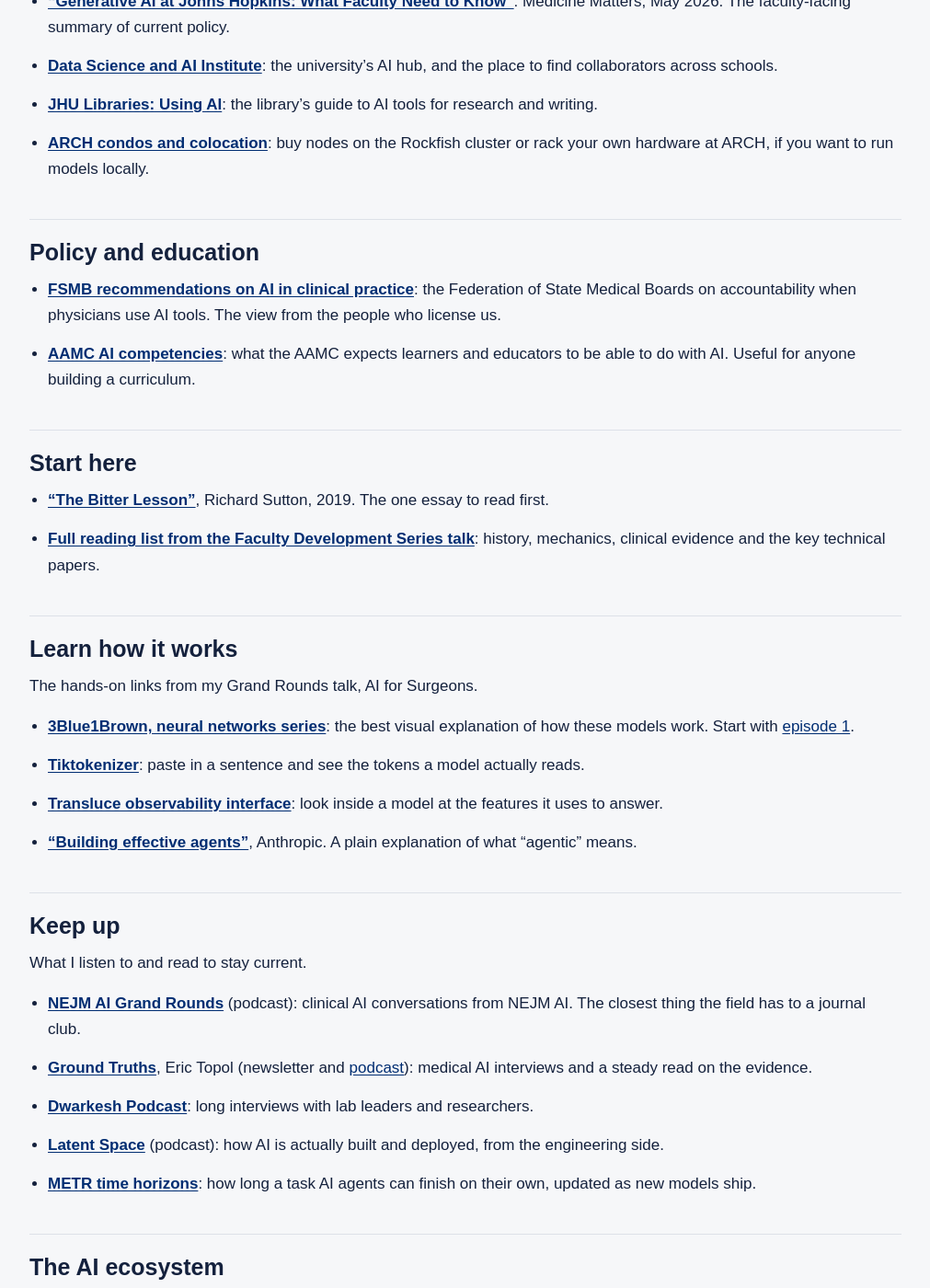
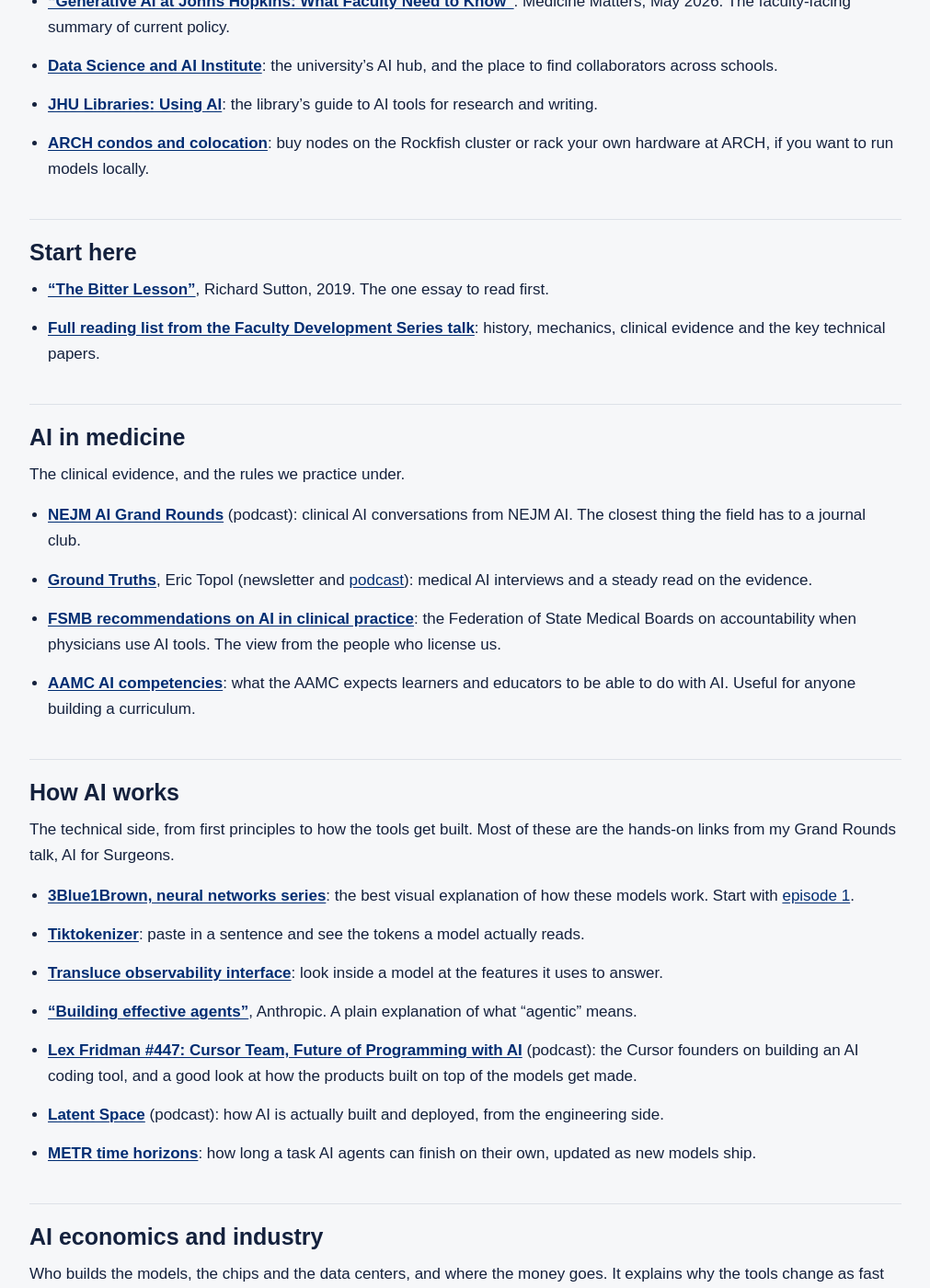
Before and after one commit to davidstonko/ai-surgery, a Jekyll site: the page built from docs/resources/index.md, in a window 1280 px wide and 1400 px high, scrolled down 746 px. Shown: the whole window at 92% size, without its empty margins (134-1145 px from the left). Built offline with Jekyll 4.4.1, drawn with Linux system fonts in a browser that asks for light colours; some of the changed text lies outside the part shown.

Commit message:
Resources: organize into medicine, technical, and economics sections
Co-Authored-By: Claude Opus 5.5 <noreply@anthropic.com>
Claude-Session: https://claude.ai/code/session_01CC9uqAMJHVu3pkJefiANJN

```diff
--- a/docs/resources/index.md
+++ b/docs/resources/index.md
@@ -27,43 +27,39 @@ description: Johns Hopkins AI tools and policies, where to start reading on AI i
 - **[JHU Libraries: Using AI](https://guides.library.jhu.edu/using-AI)**: the library's guide to AI tools for research and writing.
 - **[ARCH condos and colocation](https://www.arch.jhu.edu/about-arch/condos-and-colocation/)**: buy nodes on the Rockfish cluster or rack your own hardware at ARCH, if you want to run models locally.
 
-## Policy and education
-
-- **[FSMB recommendations on AI in clinical practice](https://www.fsmb.org/advocacy/news-releases/fsmb-releases-recommendations-on-the-responsible-and-ethical-incorporation-of-ai-into-clinical-practice/)**: the Federation of State Medical Boards on accountability when physicians use AI tools. The view from the people who license us.
-- **[AAMC AI competencies](https://www.aamc.org/about-us/medical-education/ai-competencies)**: what the AAMC expects learners and educators to be able to do with AI. Useful for anyone building a curriculum.
-
 ## Start here
 
 - **["The Bitter Lesson"](http://www.incompleteideas.net/IncIdeas/BitterLesson.html)**, Richard Sutton, 2019. The one essay to read first.
 - **[Full reading list from the Faculty Development Series talk](../library/2026/09/ai-safety-effectiveness-surgery-resources/)**: history, mechanics, clinical evidence and the key technical papers.
 
-## Learn how it works
+## AI in medicine
 
-The hands-on links from my Grand Rounds talk, AI for Surgeons.
+The clinical evidence, and the rules we practice under.
+
+- **[NEJM AI Grand Rounds](https://podcasts.apple.com/us/podcast/nejm-ai-grand-rounds/id1657518313)** (podcast): clinical AI conversations from NEJM AI. The closest thing the field has to a journal club.
+- **[Ground Truths](https://erictopol.substack.com/)**, Eric Topol (newsletter and [podcast](https://erictopol.substack.com/s/podcasts)): medical AI interviews and a steady read on the evidence.
+- **[FSMB recommendations on AI in clinical practice](https://www.fsmb.org/advocacy/news-releases/fsmb-releases-recommendations-on-the-responsible-and-ethical-incorporation-of-ai-into-clinical-practice/)**: the Federation of State Medical Boards on accountability when physicians use AI tools. The view from the people who license us.
+- **[AAMC AI competencies](https://www.aamc.org/about-us/medical-education/ai-competencies)**: what the AAMC expects learners and educators to be able to do with AI. Useful for anyone building a curriculum.
+
+## How AI works
+
+The technical side, from first principles to how the tools get built. Most of these are the hands-on links from my Grand Rounds talk, AI for Surgeons.
 
 - **[3Blue1Brown, neural networks series](https://www.youtube.com/playlist?list=PLZHQObOWTQDNU6R1_67000Dx_ZCJB-3pi)**: the best visual explanation of how these models work. Start with [episode 1](https://www.youtube.com/watch?v=aircAruvnKk).
 - **[Tiktokenizer](https://tiktokenizer.vercel.app)**: paste in a sentence and see the tokens a model actually reads.
 - **[Transluce observability interface](https://transluce.org/observability-interface)**: look inside a model at the features it uses to answer.
 - **["Building effective agents"](https://www.anthropic.com/engineering/building-effective-agents)**, Anthropic. A plain explanation of what "agentic" means.
-
-## Keep up
-
-What I listen to and read to stay current.
-
-- **[NEJM AI Grand Rounds](https://podcasts.apple.com/us/podcast/nejm-ai-grand-rounds/id1657518313)** (podcast): clinical AI conversations from NEJM AI. The closest thing the field has to a journal club.
-- **[Ground Truths](https://erictopol.substack.com/)**, Eric Topol (newsletter and [podcast](https://erictopol.substack.com/s/podcasts)): medical AI interviews and a steady read on the evidence.
-- **[Dwarkesh Podcast](https://www.dwarkesh.com/)**: long interviews with lab leaders and researchers.
+- **[Lex Fridman #447: Cursor Team, Future of Programming with AI](https://lexfridman.com/cursor-team/)** (podcast): the Cursor founders on building an AI coding tool, and a good look at how the products built on top of the models get made.
 - **[Latent Space](https://www.latent.space/podcast)** (podcast): how AI is actually built and deployed, from the engineering side.
 - **[METR time horizons](https://metr.org/time-horizons/)**: how long a task AI agents can finish on their own, updated as new models ship.
 
-## The AI ecosystem
+## AI economics and industry
 
 Who builds the models, the chips and the data centers, and where the money goes. It explains why the tools change as fast as they do.
 
 - **[SemiAnalysis](https://semianalysis.com/)**, Dylan Patel: the best research on chips, data centers and AI economics.
 - **[Lex Fridman #459: DeepSeek, China, OpenAI, NVIDIA, xAI, TSMC, Stargate, and AI Megaclusters](https://lexfridman.com/deepseek-dylan-patel-nathan-lambert/)** (podcast): Dylan Patel and Nathan Lambert on the hardware and model race. Long, and worth it.
-- **[Dwarkesh Podcast with Dylan Patel](https://www.dwarkesh.com/p/dylan-patel)**: chips, data centers and the build-out.
-- **[Lex Fridman #447: Cursor Team, Future of Programming with AI](https://lexfridman.com/cursor-team/)** (podcast): the Cursor founders on building an AI coding tool, and a good look at how the products built on top of the models get made.
+- **[Dwarkesh Podcast](https://www.dwarkesh.com/)**: long interviews with lab leaders and researchers. Start with the [Dylan Patel episode](https://www.dwarkesh.com/p/dylan-patel) on chips, data centers and the build-out.
 - **[Epoch AI](https://epoch.ai/)**: data and charts on compute, training cost and model trends.
 - **[Stratechery](https://stratechery.com/)**, Ben Thompson: the business strategy of the tech and AI companies.
 
```
